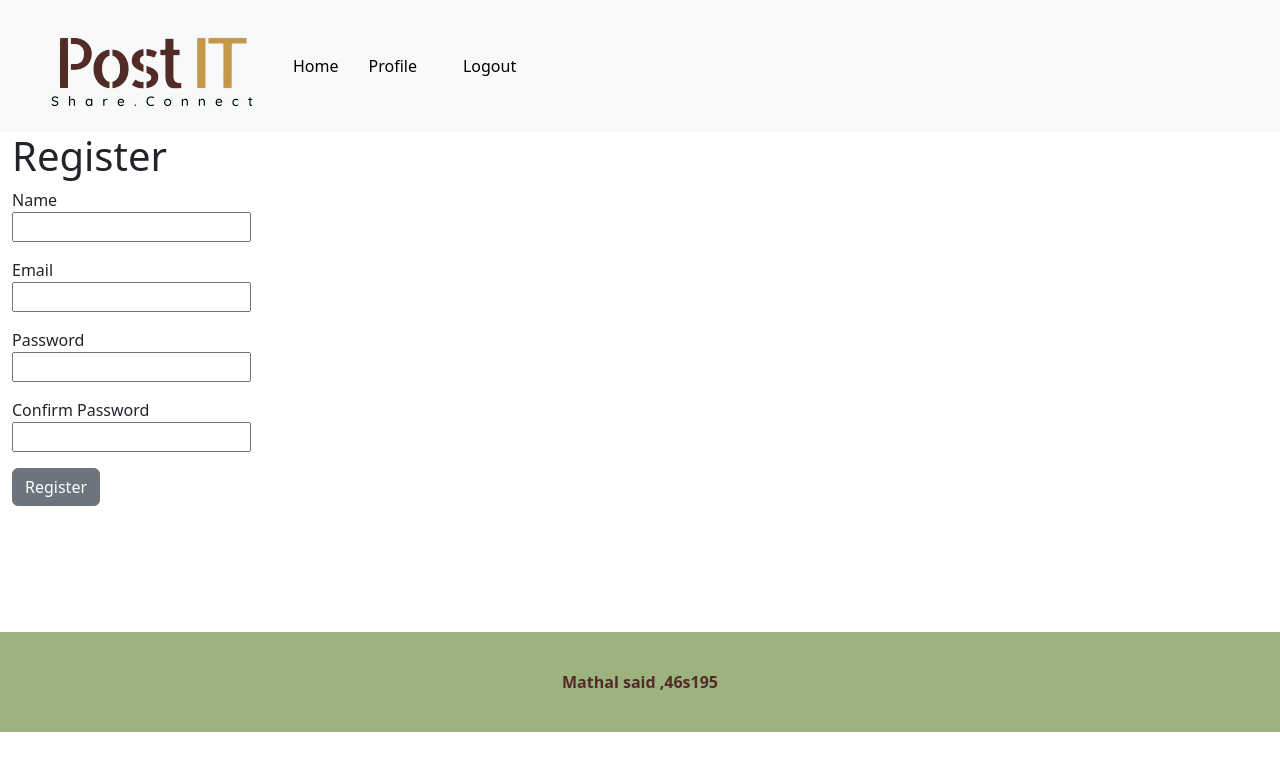
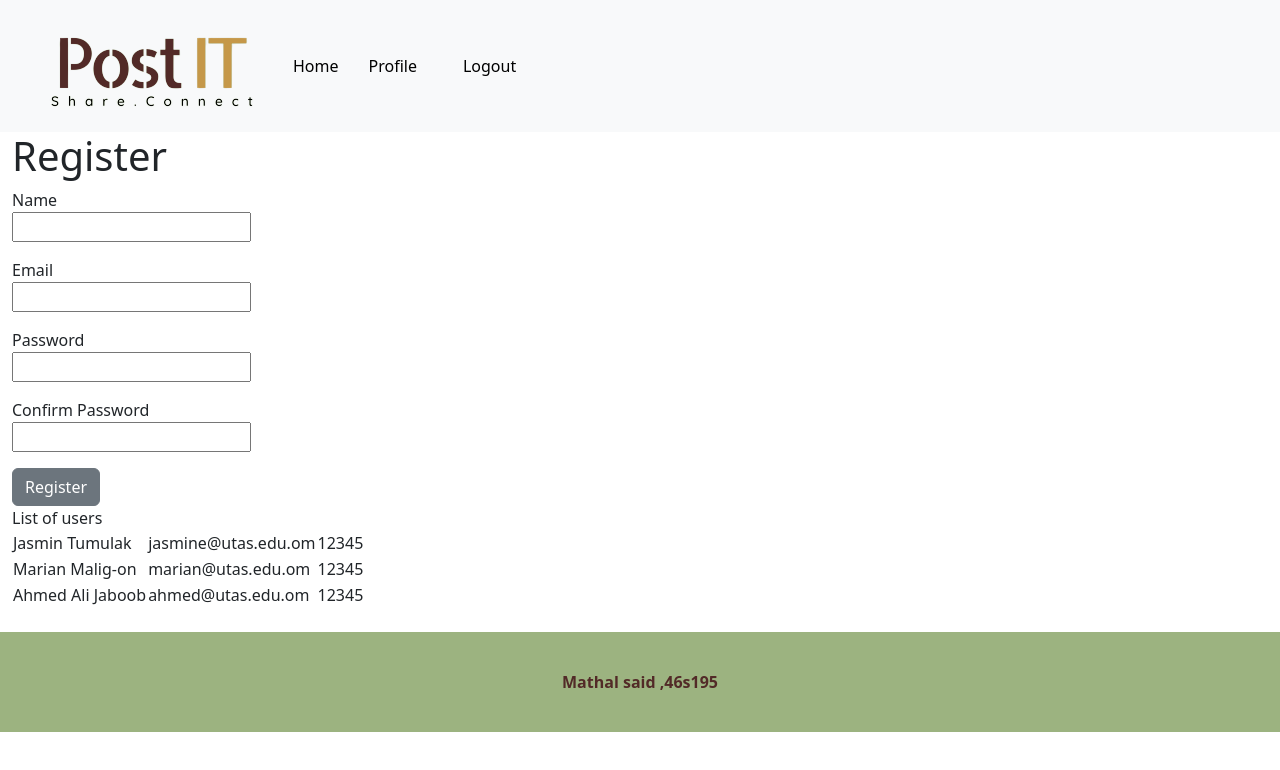
Before and after one commit to MATHAL1233/post, a React (Create React App) app in the folder client/: page /register in a window 1280 px wide. Shown: the top 770 px of the page. Built offline with nearby package versions, Linux system fonts and the light colour scheme.

Commit message:
front-end

```diff
--- a/client/src/Components/Register.js
+++ b/client/src/Components/Register.js
@@ -3,7 +3,7 @@ import { userSchemaValidation } from "../Validations/UserValidations";
 import * as yup from "yup";
 import { useForm } from "react-hook-form";
 import { yupResolver } from "@hookform/resolvers/yup";
-
+import { useSelector } from "react-redux";
 import {
   Button,
   Col,
@@ -17,6 +17,7 @@ import {
 import logo from "../Images/logo-t.png";
 
 const Register = () => {
+  const userList = useSelector((state)=> state.users.value);
   const {
     register,
     handleSubmit,
@@ -26,11 +27,15 @@ const Register = () => {
   // Handle form submission
 
   const onSubmit = (data) => {
-    console.log("Form Data", data); // You can handle the form submission here
+    console.log("Form Data", data);
+
+
+
+
   };
 
   return (
-    <Container>
+    <Container >
       <h1>Register</h1>
       <Form onSubmit={handleSubmit(onSubmit)}>
         <Row>
@@ -75,6 +80,22 @@ const Register = () => {
           </Col>
         </Row>
       </Form>
+      <Row>
+        <Col md={6}>
+          List of users
+          <table>
+            <tbody>
+              {userList.map((user) => (
+                <tr key={user.email}>
+                  <td>{user.name}</td>
+                  <td>{user.email}</td>
+                  <td>{user.password}</td>
+                </tr>
+              ) )}
+            </tbody>
+          </table>
+        </Col>
+      </Row>
     </Container>
   );
 };
--- /dev/null
+++ b/client/src/Exampledata.js
@@ -0,0 +1,23 @@
+export const usersData =[
+    {
+        id:1,
+        name: "Jasmin Tumulak",
+        email: "jasmine@utas.edu.om",
+        password: "12345",
+    },
+    {
+        id: 2,
+        name: "Marian Malig-on",
+        email: "marian@utas.edu.om",
+        password: "12345",
+
+      },
+
+      {
+        id: 3,
+        name: "Ahmed Ali Jaboob",
+        email: "ahmed@utas.edu.om",
+        password: "12345",
+
+      },
+]
--- /dev/null
+++ b/client/src/Features/UserSlice.js
@@ -0,0 +1,12 @@
+import { createSlice } from "@reduxjs/toolkit";
+import {usersData} from "../Exampledata";
+
+const initialState = { value: usersData};
+ const userSlice =createSlice({
+  name: "users",
+ initialState : initialState,
+  reducers: {},
+
+});
+
+export default userSlice.reducer;
--- a/client/src/Store/Store.js
+++ b/client/src/Store/Store.js
@@ -1,5 +1,7 @@
 import { configureStore } from "@reduxjs/toolkit";
-
+import usersReducer from "../Features/UserSlice";
 export const store = configureStore({
-  reducer: {},
+  reducer: {
+    users: usersReducer,
+  },
 });
--- a/client/src/index.js
+++ b/client/src/index.js
@@ -3,6 +3,7 @@ import ReactDOM from "react-dom/client";
 import App from "./App";
 import { store } from "./Store/store";
 import { Provider } from "react-redux";
+import Register from "./Components/Register";
 
 const root = ReactDOM.createRoot(document.getElementById("root"));
 root.render(
```
